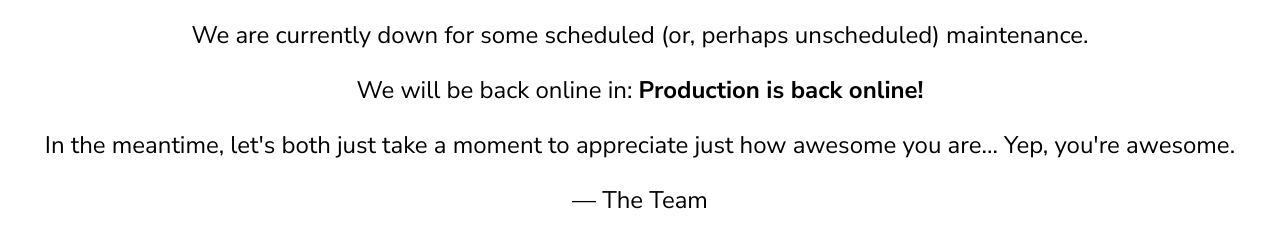
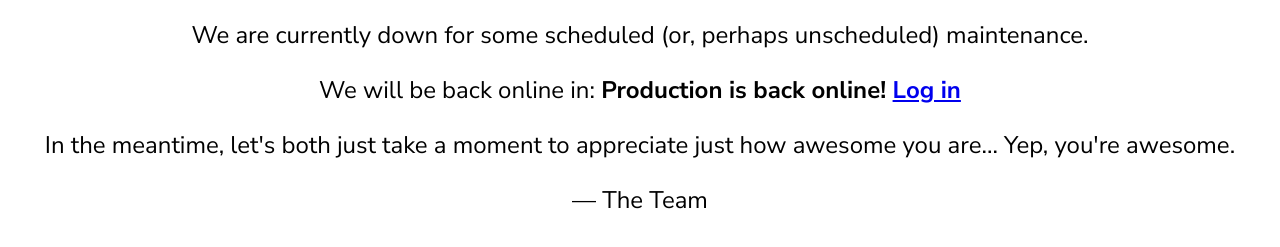
Before and after one commit to CrisisCleanup/maintenance-site, a plain HTML site: page index.html in a window 1280 px wide. Shown: the part 383-630 px from the top of the page. Drawn offline with Linux system fonts and the light colour scheme.

Commit message:
feat: add link to prod site when time is up, use innerHTML to update element content

```diff
--- a/index.html
+++ b/index.html
@@ -84,7 +84,7 @@
         // If the countdown has expired, show a message
         if (remainingTime < 0) {
           clearInterval(countdownInterval);
-          return "Production is back online!";
+          return 'Production is back online! <a href="https://www.crisiscleanup.org/">Log in</a>';
         }
         // Calculate days, hours, minutes, and seconds
         const padWithZero = (n) => n < 10 ? `0${n}` : n;
@@ -102,7 +102,7 @@
       function updateCountdown() {
         const now = new Date().getTime();
         const diff = deadline - now;
-        countdownElement.textContent = getFormattedTimeDiff(diff);
+        countdownElement.innerHTML = getFormattedTimeDiff(diff);
       }
     </script>
   </body>
```
